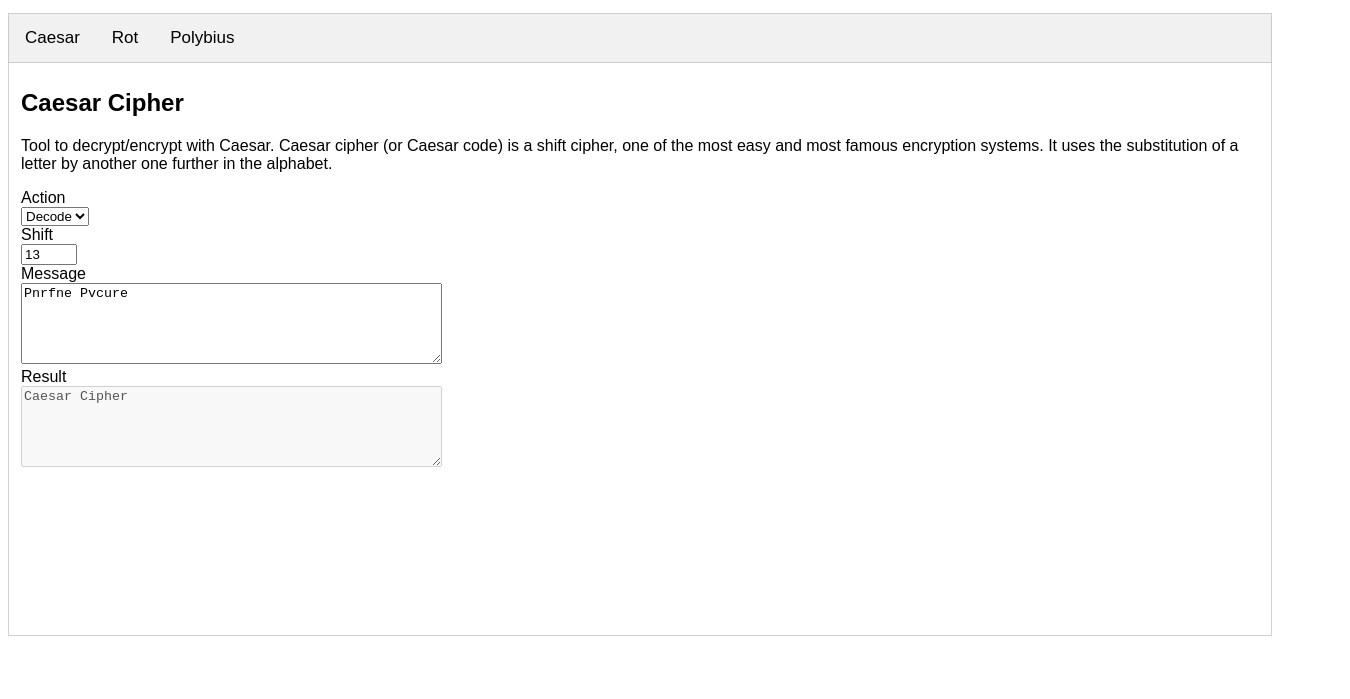
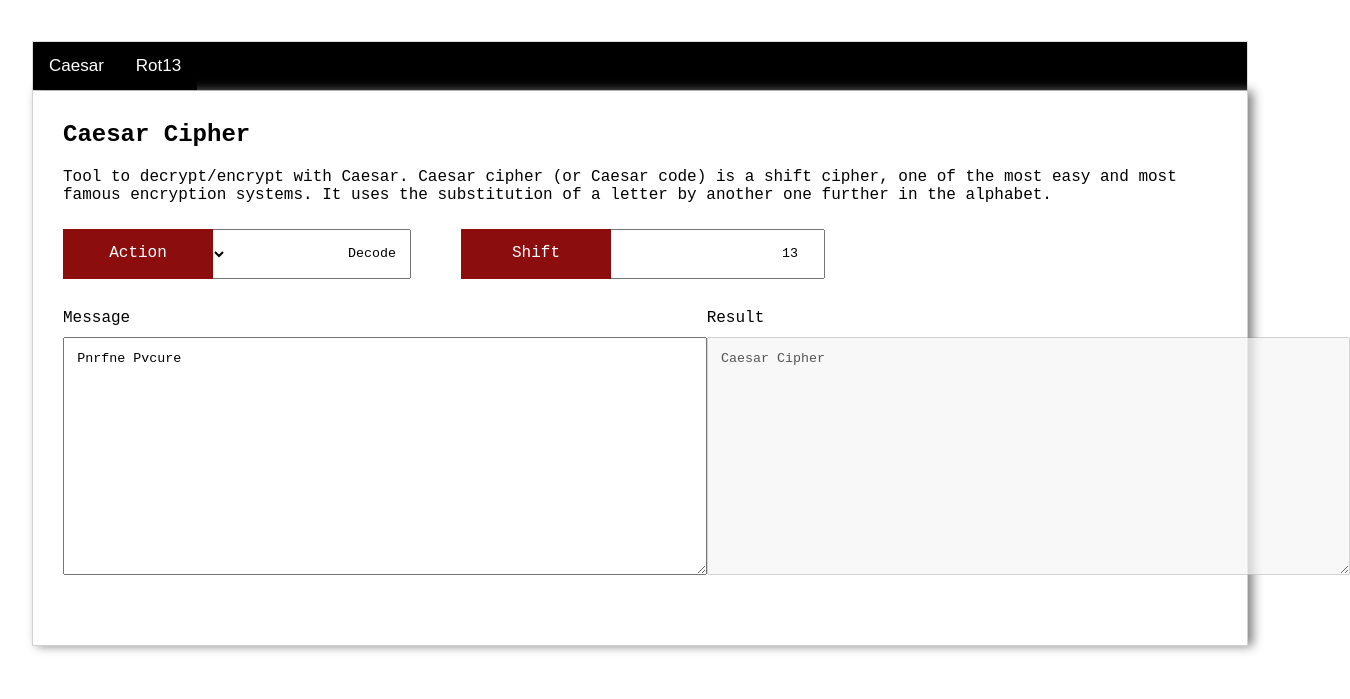
Before and after one commit to yinnyC/custom_calculator, a plain HTML site: page index.html in a window 1280 px wide. Shown: the part 101-800 px from the top of the page, 1350 px wide, since content can reach past the window. Drawn offline with Linux system fonts and the light colour scheme.

Commit message:
add rot13 cipher

```diff
--- a/index.html
+++ b/index.html
@@ -13,10 +13,7 @@
 		</p>
 		<div class="tab">
 			<button class="tablinks" onclick="openTab(event,'Caesar')">Caesar</button>
-			<button class="tablinks" onclick="openTab(event,'Rot')">Rot</button>
-			<button class="tablinks" onclick="openTab(event,'Polybius')">
-				Polybius
-			</button>
+			<button class="tablinks" onclick="openTab(event,'Rot')">Rot13</button>
 		</div>
 		<div id="Caesar" class="tabcontent" style="display: block">
 			<h2>Caesar Cipher</h2>
@@ -27,11 +24,15 @@
 				alphabet.
 			</p>
 			<form>
+				<div class="option-area">
+					<div class="option-input">
 						<label>Action</label><br />
 						<select id="caesar-action">
 							<option value="decode">Decode</option>
 							<option value="encode">Encode</option></select
 						><br />
+					</div>
+					<div class="option-input">
 						<label>Shift</label><br />
 						<input
 							type="number"
@@ -40,18 +41,27 @@
 							id="caesar-shift"
 							value="13"
 						/><br />
+					</div>
+				</div>
+
+				<div class="msg-area">
+					<div class="msg-input">
 						<label>Message</label><br />
-				<textarea data-name="caesar" cols="50" rows="5" id="caesar-msg">
+						<textarea data-name="caesar" cols="75" rows="14" id="caesar-msg">
 Pnrfne Pvcure</textarea
 						><br />
+					</div>
+					<div class="msg-input">
 						<label>Result</label><br />
 						<textarea
 							data-name="caesar"
-					cols="50"
-					rows="5"
+							cols="75"
+							rows="14"
 							id="caesar-result"
 							disabled
 						></textarea>
+					</div>
+				</div>
 			</form>
 		</div>
 		<div id="Rot" class="tabcontent">
@@ -61,9 +71,37 @@ Pnrfne Pvcure</textarea
 				of the Caesar cipher, where the shift is equal to 13, this allow the
 				cipher to be reciprocal.
 			</p>
-			<form></form>
+			<form>
+				<div class="msg-area">
+					<div class="msg-input">
+						<label>Message</label><br />
+						<textarea data-name="rot" cols="75" rows="14" id="rot-msg">
+Pnrfne Pvcure</textarea
+						><br />
 					</div>
-		<div id="Polybius" class="tabcontent"></div>
+					<div class="msg-input">
+						<label>Result</label><br />
+						<textarea
+							data-name="rot"
+							cols="75"
+							rows="14"
+							id="rot-result"
+							disabled
+						></textarea>
+					</div>
+				</div>
+				<div class="option-area">
+					<div class="option-input">
+						<label>Action</label><br />
+						<select id="rot-action">
+							<option value="decode">Decode</option>
+							<option value="encode">Encode</option></select
+						><br />
+					</div>
+					<button id="submit-rot" type="button">submit</button>
+				</div>
+			</form>
+		</div>
 		<script>
 			// ******Tabs ******************************************************
 			function openTab(evt, cipherName) {
--- a/resources/css/style.css
+++ b/resources/css/style.css
@@ -1,12 +1,18 @@
 body {
-	font-family: Arial;
+	font-family: 'Courier New', Courier, monospace;
+	margin: 2em;
 }
-
+h1 {
+	margin-bottom: 0;
+}
+body > p {
+	margin: 5px 0 50px 0;
+}
 /* Style the tab */
 .tab {
 	overflow: hidden;
-	border: 1px solid #ccc;
-	background-color: #f1f1f1;
+	border: 1px solid #ddd;
+	background-color: black;
 }
 
 /* Style the buttons inside the tab */
@@ -19,6 +25,7 @@ body {
 	padding: 14px 16px;
 	transition: 0.3s;
 	font-size: 17px;
+	color: white;
 }
 
 /* Change background color of buttons on hover */
@@ -28,14 +35,71 @@ body {
 
 /* Create an active/current tablink class */
 .tab button.active {
-	background-color: rgb(204, 51, 51);
+	background-color: rgb(139, 13, 13);
 }
 
 /* Style the tab content */
 .tabcontent {
 	display: none;
-	min-height: 70vh;
-	padding: 6px 12px;
+	min-height: 68vh;
+	padding: 10px 30px 0px 30px;
 	border: 1px solid rgb(211, 208, 208);
 	border-top: none;
+	box-shadow: 5px 0px 10px grey;
 }
+.option-area {
+	display: flex;
+	flex-direction: row;
+	margin: 25px 0px;
+}
+.option-input {
+	display: flex;
+	flex-direction: row;
+	padding-right: 50px;
+}
+.option-input label {
+	color: white;
+	background-color: rgb(139, 13, 13);
+	width: 150px;
+	padding-top: 15px;
+	margin-right: -2px;
+	z-index: 10;
+	text-align: center;
+}
+input {
+	text-align: right;
+	width: 200px;
+	height: 44px;
+	padding-right: 10px;
+	font-family: monospace;
+}
+select {
+	width: 200px;
+	height: 50px;
+	direction: rtl;
+	padding-right: 10px;
+	font-family: monospace;
+}
+.msg-area {
+	display: flex;
+	flex-direction: row;
+	justify-content: space-between;
+	margin: 30px 0px;
+}
+textarea {
+	margin-top: 10px;
+	padding: 1em;
+}
+#Rot .option-area {
+	display: flex;
+	justify-content: flex-end;
+}
+#Rot .option-area button {
+	font-family: 'Courier New', Courier, monospace;
+	font-weight: bolder;
+	font-size: 16px;
+	color: white;
+	background-color: rgb(139, 13, 13);
+	border: none;
+	width: 150px;
+}
--- a/resources/js/script.js
+++ b/resources/js/script.js
@@ -1,10 +1,11 @@
 // ******caesar_cipher**********************************************
 const caesar_cipher = document.getElementById('Caesar');
 const caesar_cipher_msg_input = document.getElementById('caesar-msg');
+// When ever user change anything in the form, update result
 caesar_cipher.onchange = function (e) {
-	processResult();
+	processResultCaesar();
 };
-//
+//------ Decode/ Encode Messages -----------
 function isUpperCase(str) {
 	//check if the letter is uppercase
 	return str === str.toUpperCase();
@@ -14,7 +15,7 @@ function isSpace(str) {
 	return str === ' ';
 }
 // Handle Encoding
-function ceaserCipherEncode(str, key) {
+function encodeByShift(str, key) {
 	let decipher = '';
 	for (let i = 0; i < str.length; i++) {
 		if (isSpace(str[i])) {
@@ -36,7 +37,7 @@ function ceaserCipherEncode(str, key) {
 	return decipher;
 }
 // Handle Decoding
-let ceaserCipherDecode = (str, key) => {
+let decodeByShift = (str, key) => {
 	let decipher = '';
 	for (let i = 0; i < str.length; i++) {
 		if (isSpace(str[i])) {
@@ -57,20 +58,39 @@ let ceaserCipherDecode = (str, key) => {
 	}
 	return decipher;
 };
-function processResult() {
+//-------------------------------------------------------------------
+function processResultCaesar() {
 	let msg = caesar_cipher_msg_input.value;
 	let action_input = document.getElementById('caesar-action');
 	let shift_input = document.getElementById('caesar-shift');
 	let output = document.getElementById('caesar-result');
 	let result = '';
 	if (action_input.value === 'encode') {
-		result = ceaserCipherEncode(msg, parseInt(shift_input.value));
+		result = encodeByShift(msg, parseInt(shift_input.value));
 	} else if (action_input.value === 'decode') {
-		result = ceaserCipherDecode(msg, parseInt(shift_input.value));
+		result = decodeByShift(msg, parseInt(shift_input.value));
 	}
 	output.innerHTML = result;
 }
-processResult();
-caesar_cipher_msg_input.addEventListener('input', processResult);
+processResultCaesar();
+caesar_cipher_msg_input.addEventListener('input', processResultCaesar);
 // ******Rot13 Cipher**********************************************
+const rot13 = document.getElementById('Rot');
+const rot13_msg_input = document.getElementById('rot-msg');
+const submit_rot = document.getElementById('submit-rot');
+function processResultRot() {
+	let msg = rot13_msg_input.value;
+	let action_input = document.getElementById('rot-action');
+	let output = document.getElementById('rot-result');
+	let result = '';
+	if (action_input.value === 'encode') {
+		result = encodeByShift(msg, 13);
+	} else if (action_input.value === 'decode') {
+		result = decodeByShift(msg, 13);
+	}
+	output.innerHTML = result;
+}
+processResultRot();
+console.log(submit_rot);
+submit_rot.addEventListener('click', processResultRot);
 // ******Polybius Cipher*******************************************
```
Lines whose indentation alone changed are shown as unchanged.
